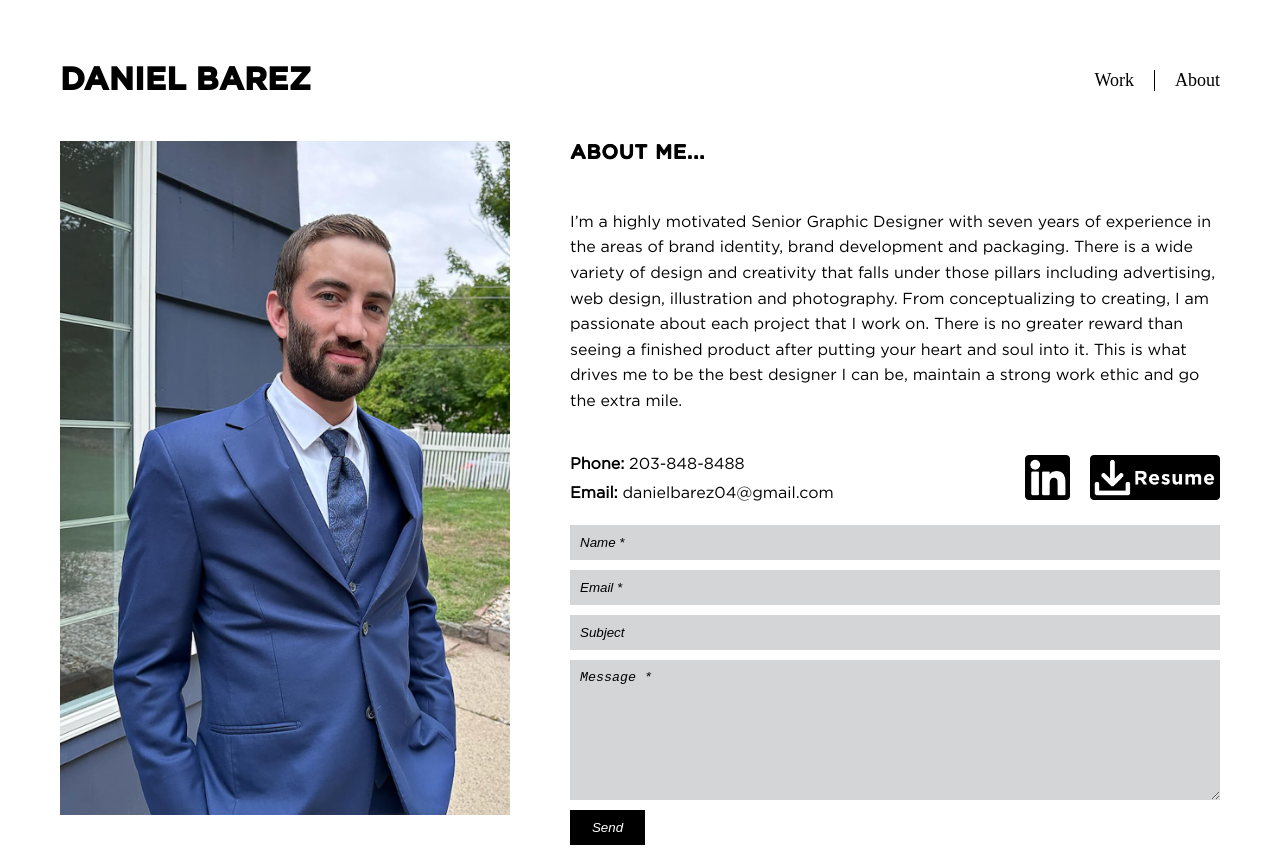
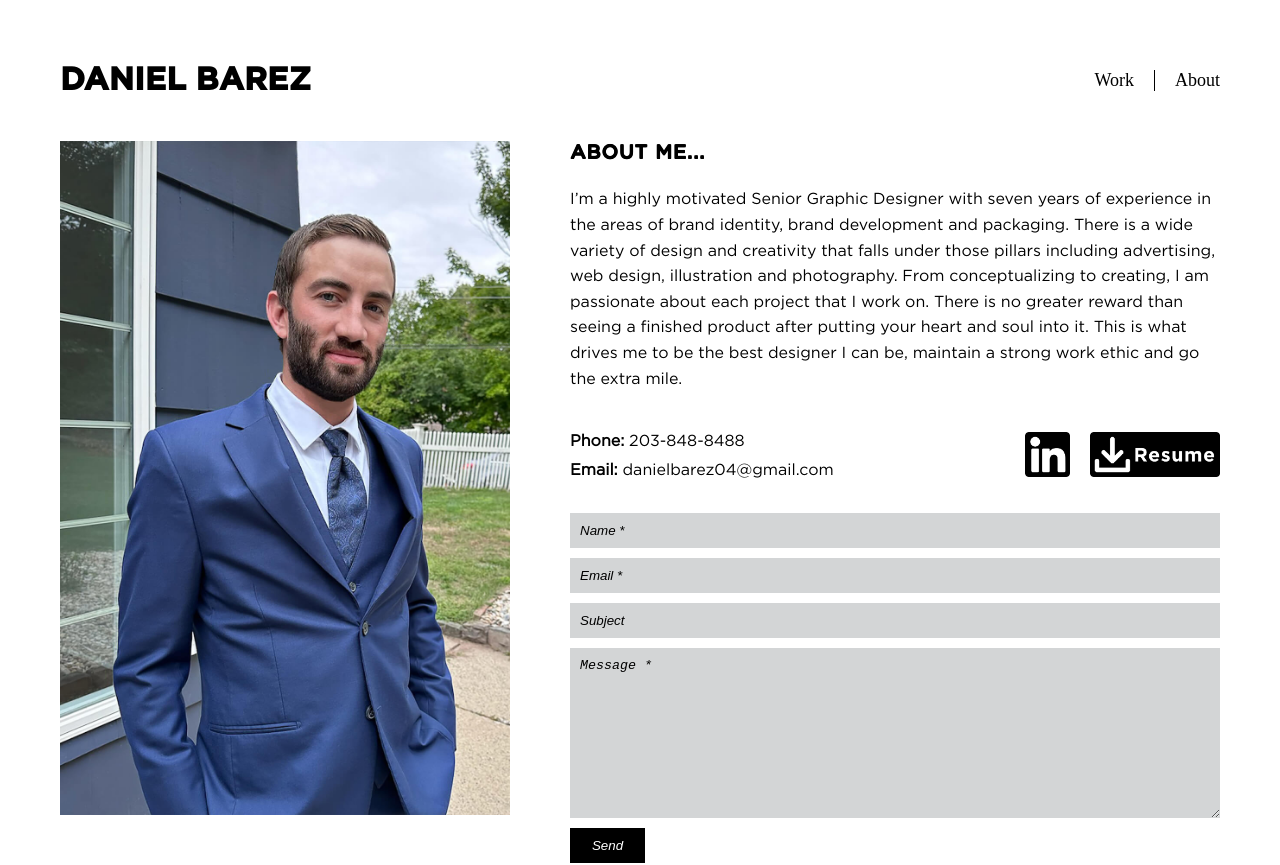
Before and after one commit to setback-king/dj-portfolio, a React (Create React App) app: page /dj-portfolio/about in a window 1280 px wide. Shown: the top 865 px of the page. Built offline with nearby package versions, Linux system fonts and the light colour scheme.

Commit message:
last errors

```diff
--- a/src/components/About.js
+++ b/src/components/About.js
@@ -44,7 +44,12 @@ export default function About() {
             }}
           >
             <div
-              style={{ display: "flex", flexDirection: "column", gap: "10px" }}
+              style={{
+                display: "flex",
+                flexDirection: "column",
+                gap: "10px",
+                marginBottom: "2%",
+              }}
             >
               <span>
                 <strong>Phone: </strong>203-848-8488
--- a/src/components/ContactMe.js
+++ b/src/components/ContactMe.js
@@ -38,7 +38,7 @@ const ContactMe = () => {
             required
           />
           <input type="text" name="user_subject" placeholder="Subject" />
-          <textarea name="message" placeholder="Message *" rows="8" required />
+          <textarea name="message" placeholder="Message *" rows="10" required />
           <input type="submit" value="Send" className="submitBtn" />
         </div>
       </form>
--- a/src/components/ProjectPage.js
+++ b/src/components/ProjectPage.js
@@ -53,7 +53,7 @@ const ProjectPage = ({ handleClose, info }) => {
             X
           </span>
         </div>
-        <p>{p}</p>
+        <p style={{ marginTop: "-2%" }}>{p}</p>
         {pp2 && <p style={{ marginTop: "0%" }}>{pp2}</p>}
         {link1 && (
           <a href={link1} target="_blank" rel="noreferrer">
--- a/src/index.css
+++ b/src/index.css
@@ -303,6 +303,7 @@ a {
   line-height: 1.6;
   text-align: left;
   margin-bottom: 20px;
+  margin-top: -1%;
 }
 
 .aboutLogo {
```
